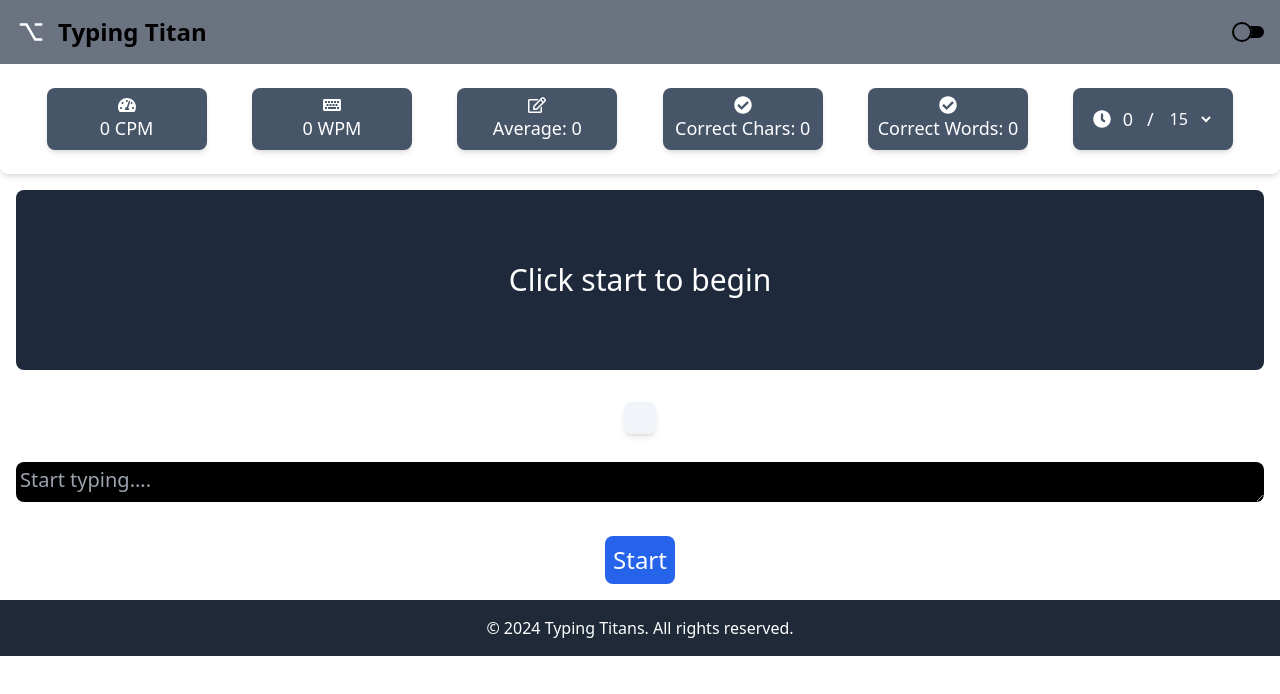
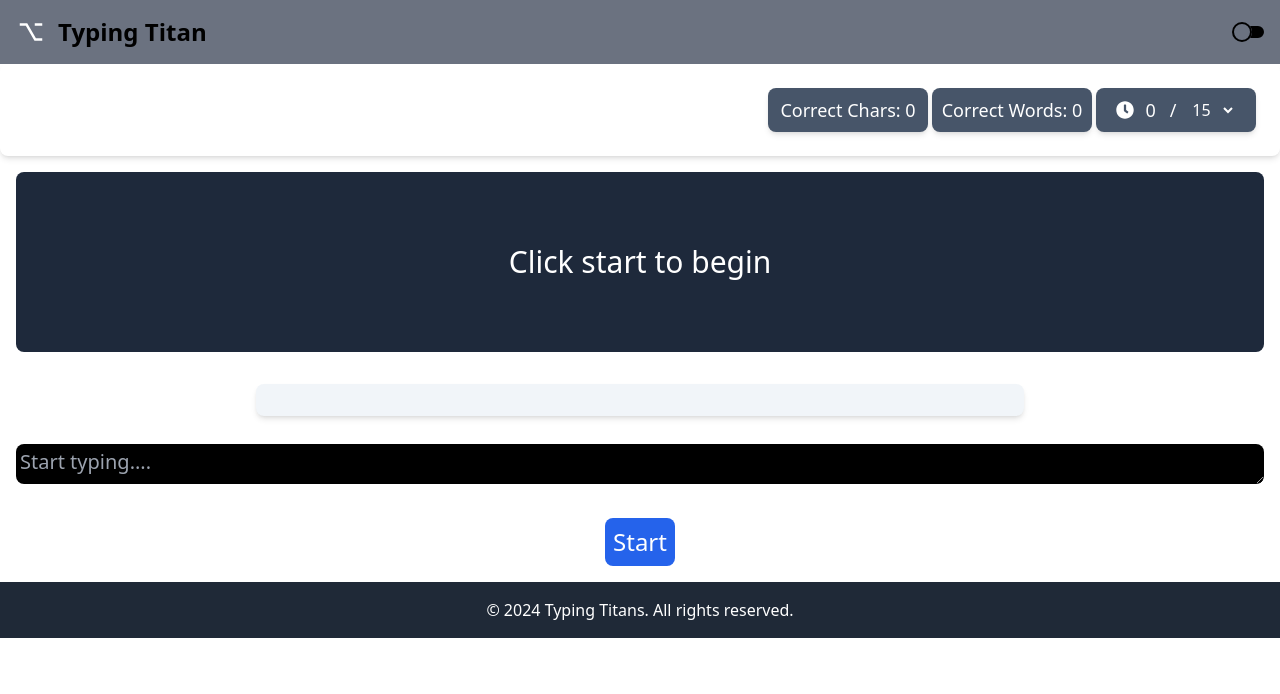
Before and after one commit to Tribhuvan-Web/typing-titans, a React (Vite) app: page / in a window 1280 px wide. Shown: the top 694 px of the page. Built offline with nearby package versions, Linux system fonts and the light colour scheme.

Commit message:
final touch left

```diff
--- a/public/data.json
+++ b/public/data.json
@@ -33,7 +33,7 @@
         {
             "id": 7,
             "title": "The Hidden Sanctuary",
-            "content": "In the kingdom of Elysia, there was a hidden sanctuary known only to a select few. This sanctuary, called Seraph’s Haven, was a place of peace and healing, where people could escape the troubles of the world. It was protected by a guardian named Seraphina, a mysterious figure who possessed the gift of healing. One day, a wounded soldier named Kael stumbled upon Seraph’s Haven while fleeing from a battle. Seraphina tended to his wounds and offered him refuge. As Kael recovered, he learned about the sanctuary’s history and the healing powers of its guardian. Word of Seraph’s Haven began to spread, and soon, people from all corners of Elysia sought refuge in the sanctuary. Seraphina welcomed them with open arms, using her gift to heal their physical and emotional scars. Kael, grateful for the second chance at life, vowed to protect the sanctuary and its people. As the years passed, Seraph’s Haven became a beacon of hope and healing for the kingdom. Seraphina’s legacy lived on through Kael and the sanctuary’s inhabitants, who continued to spread peace and compassion throughout Elysia."
+            "content": "In the kingdom of Elysia, there was a hidden sanctuary known only to a select few. This sanctuary, called Seraph’s Haven, was a place of peace and healing, where people could escape the troubles of the world. It was protected by a guardian named Seraphina, a mysterious figure who possessed the gift of healing. One day, a wounded soldier named Kael stumbled upon Seraph’s Haven while fleeing from a battle. Seraphina tended to his wounds and offered him refuge. As Kael recovered, he learned about the sanctuary’s history and the healing powers of its guardian. Word of Seraph's Haven began to spread, and soon, people from all corners of Elysia sought refuge in the sanctuary. Seraphina welcomed them with open arms, using her gift to heal their physical and emotional scars. Kael, grateful for the second chance at life, vowed to protect the sanctuary and its people. As the years passed, Seraph’s Haven became a beacon of hope and healing for the kingdom. Seraphina’s legacy lived on through Kael and the sanctuary’s inhabitants, who continued to spread peace and compassion throughout Elysia."
         },
         {
             "id": 8,
--- a/src/App.jsx
+++ b/src/App.jsx
@@ -1,7 +1,7 @@
 import React, { useEffect, useState } from "react";
-import FooterComponent from "./components/FooterComponent";
+import FooterComponent from "./components/UnfunctionalComponent/FooterComponent";
+import NavbarComponents from "./components/UnfunctionalComponent/NavbarComponents";
 import MainComponents from "./components/MainComponents";
-import NavbarComponents from "./components/NavbarComponents";
 
 function App() {
   const [isMobile, setIsMobile] = useState(false);
--- a/src/components/ErrorComponent.jsx
+++ b/src/components/ErrorComponent.jsx
@@ -1,15 +1,26 @@
-import { Input } from "postcss";
 import React from "react";
 
-const ErrorComponent = ({
-  inputText = "",
-  incorrectIndex,
-  incorrectValue = "",
-}) => {
+const ErrorComponent = ({ inputText = "", incorrectIndex }) => {
+  const inputLength = inputText.length;
+  const visibleCharacters = 20; // Number of characters to show in the view
+
+  const getTransformValue = (length, visibleChars, charWidth = 1.8) => {
+    return Math.max(0, length - visibleChars) * charWidth;
+  };
+
   return (
     <div className="text-3xl flex flex-col items-center mt-4">
-      {incorrectIndex === null ? (
-        <div className="flex justify-center items-center bg-slate-100 p-4 rounded-lg shadow-md">
+      <div className="flex justify-center items-center bg-slate-100 p-4 rounded-lg shadow-md overflow-hidden w-full max-w-3xl">
+        <div className="whitespace-nowrap overflow-hidden w-full max-w-full">
+          <div
+            className="flex items-center"
+            style={{
+              transform: `translateX(-${getTransformValue(
+                inputLength,
+                visibleCharacters
+              )}rem)`,
+            }}
+          >
             {inputText.split("").map((char, index) => (
               <span
                 key={index}
@@ -23,24 +34,8 @@ const ErrorComponent = ({
               </span>
             ))}
           </div>
-      ) : (
-        <div className="flex flex-col justify-center  bg-slate-500 p-4 rounded-lg shadow-md">
-          <p className="text-blue-900 mb-2 text-lg font-semibold">
-            There is an error:
-          </p>
-          <p>
-            <span className="font-light text-white">Entered value :</span>
-            <span className="bg-red-200 text-red-500 p-1 rounded-xl mx-1">
-              {inputText[incorrectIndex]}
-            </span>{" "}
-            &nbsp;
-            <span className="font-light text-white">Expected:</span>
-            <span className="bg-red-600 text-white p-2 rounded-lg mx-2">
-              {incorrectValue}
-            </span>
-          </p>
         </div>
-      )}
+      </div>
     </div>
   );
 };
--- a/src/components/MainComponents.jsx
+++ b/src/components/MainComponents.jsx
@@ -1,14 +1,12 @@
 import React, { useEffect, useRef, useState } from "react";
 import InputText from "./InputText";
 import MetricsDisplay from "./MetricsDisplay";
-import StoryComponent from "./StoryComponent";
+import StoryComponent from "./UnfunctionalComponent/StoryComponent";
 import ButtonComponent from "./ButtonComponent";
 import ErrorComponent from "./ErrorComponent";
 import CustomAlert from "./CustomAlert";
 
 const MainComponents = () => {
-  const [stories, setStories] = useState([]);
-  const [randomStory, setRandomStory] = useState(null);
   const [correctCount, setCorrectCount] = useState(0);
   const [timer, setTimer] = useState(0);
   const [correctWordCount, setCorrectWordCount] = useState(0);
@@ -18,10 +16,97 @@ const MainComponents = () => {
   const [incorrectValue, setIncorrectValue] = useState(null);
   const [showAlert, setShowAlert] = useState(false);
   const [isTiming, setIsTiming] = useState(false);
+  const [stories, setStories] = useState([]);
+  const [randomStory, setRandomStory] = useState(null);
   const [buttonDisabled, setButtonDisabled] = useState(false);
+  const [finalCPM, setFinalCPM] = useState(0);
+  const [finalWPM, setFinalWPM] = useState(0);
+  const [finalAvg, setFinalAvg] = useState(0);
   const intervalId = useRef(null);
   const textAreaRef = useRef(null);
   let startTime;
+
+  const handleInputChange = (event) => {
+    const { value } = event.target;
+    let correctChars = 0;
+    let errorIndex = null;
+    let errorVal = null;
+    let wordCount = 0;
+
+    if (!isTiming) {
+      setIsTiming(true);
+      startTimer();
+    }
+
+    for (let i = 0; i < value.length; i++) {
+      if (value[i] === randomStory.content[i]) {
+        correctChars++;
+        if (value[i] === " ") {
+          wordCount++;
+        }
+      } else {
+        errorVal = randomStory.current.content[i];
+        errorIndex = i;
+        break;
+      }
+    }
+    setInput(value);
+    setCorrectCount(correctChars);
+    setCorrectWordCount(wordCount);
+    setIncorrectValue(errorVal);
+    setIncorrectIndex(errorIndex);
+  };
+
+  const getRandomInt = (min, max) => {
+    return Math.floor(Math.random() * (max - min + 1)) + min;
+  };
+
+  const calculateAverage = () => {
+    const cpm = calculateCPM();
+    const wpm = calculateWPM();
+    return (cpm + wpm) / 2;
+  };
+
+  const startTimer = () => {
+    clearInterval(intervalId.current);
+    setTimer(0);
+    setButtonDisabled(true);
+    startTime = new Date();
+    intervalId.current = setInterval(() => {
+      const elapsedTime = getTimerTime();
+      setTimer(elapsedTime);
+      if (elapsedTime == selectedTime) {
+        clearInterval(intervalId.current);
+        setIsTiming(false);
+        setButtonDisabled(false);
+
+        const cpm = calculateCPM();
+        const wpm = calculateWPM();
+        const avg = calculateAverage();
+
+        setFinalCPM(cpm);
+        setFinalWPM(wpm);
+        setFinalAvg(avg);
+        setShowAlert(true);
+      }
+    }, 1000);
+  };
+
+  const getTimerTime = () => {
+    return Math.floor((new Date() - startTime) / 1000);
+  };
+
+  const handleSelectChange = (event) => {
+    setSelectedTime(event.target.value);
+  };
+
+  const handleCloseAlert = () => {
+    setShowAlert(false);
+    setTimer(0);
+    setCorrectCount(0);
+    setCorrectWordCount(0);
+    setInput(""); // Clear the input text when closing the alert
+  };
 
   const focusTextArea = () => {
     if (textAreaRef.current) {
@@ -34,85 +119,18 @@ const MainComponents = () => {
     alert("No cheating");
   };
 
-  const handleInputChange = (event) => {
-    const { value } = event.target;
-    if (!isTiming) {
-      setIsTiming(true);
-      startTimer();
+  const calculateCPM = () => {
+    if (timer > 0) {
+      return Math.floor((correctCount / timer) * 60);
     }
-    let correctChars = 0;
-    let errorIndex = null;
-    let errorVal = null;
-    let wordCount = 0;
-    for (let i = 0; i < value.length; i++) {
-      if (value[i] === randomStory?.content[i]) {
-        correctChars++;
-        if (value[i] === " ") {
-          wordCount++;
-        }
-      } else {
-        errorVal = randomStory?.content[i];
-        errorIndex = i;
-        break;
-      }
-    }
-    setInput(value);
-    setCorrectCount(correctChars);
-    setCorrectWordCount(wordCount);
-    setIncorrectValue(errorVal);
-    setIncorrectIndex(errorIndex);
-    if (correctChars === randomStory?.content.length) {
-      clearInterval(intervalId.current);
-      setIsTiming(false);
-    }
-  };
-
-  const startTimer = () => {
-    clearInterval(intervalId.current);
-    setTimer(0);
-    startTime = new Date();
-    intervalId.current = setInterval(() => {
-      const elapsedTime = getTimerTime();
-      setTimer(elapsedTime);
-      if (elapsedTime >= selectedTime) {
-        clearInterval(intervalId.current);
-        setIsTiming(false);
-        setButtonDisabled(false);
-        setShowAlert(true);
-      } else {
-        setButtonDisabled(true);
-      }
-    }, 1000);
-  };
-
-  const getTimerTime = () => {
-    return Math.floor((new Date() - startTime) / 1000);
-  };
-
-  const handleSelectChange = (event) => {
-    setSelectedTime(event.target.value);
-  };
-
-  const handleTimeUp = () => {
-    setIsTiming(false);
-  };
-
-  const calculateCPM = () => {
-    const minutes = timer / 60;
-    if (minutes > 0) {
-      return Math.floor(correctCount / minutes);
-    } else {
-      return 0;
-    }
+    return 0;
   };
 
   const calculateWPM = () => {
-    const minutes = timer / 60;
-    if (minutes > 0) {
-      return Math.floor(correctWordCount / minutes);
-    } else {
-      return 0;
+    if (timer > 0) {
+      return Math.floor((correctWordCount / timer) * 60);
     }
+    return 0;
   };
 
   useEffect(() => {
@@ -138,30 +156,17 @@ const MainComponents = () => {
     }
   };
 
-  const getRandomInt = (min, max) => {
-    return Math.floor(Math.random() * (max - min + 1)) + min;
-  };
-
-  const calculateAverage = () => {
-    const cpm = calculateCPM();
-    const wpm = calculateWPM();
-    return (cpm + wpm) / 2;
-  };
-
   return (
     <>
       {showAlert && (
         <CustomAlert
-          cpm={calculateCPM()}
-          wpm={calculateWPM()}
-          average={calculateAverage()}
-          onClose={() => setShowAlert(false)}
+          cpm={finalCPM}
+          wpm={finalWPM}
+          average={finalAvg}
+          onClose={handleCloseAlert}
         />
       )}
       <MetricsDisplay
-        cpm={calculateCPM()}
-        wpm={calculateWPM()}
-        average={calculateAverage()}
         correctCount={correctCount}
         correctWordCount={correctWordCount}
         timer={timer}
--- a/src/components/MetricsDisplay.jsx
+++ b/src/components/MetricsDisplay.jsx
@@ -1,16 +1,7 @@
 import React from "react";
-import {
-  FaTachometerAlt,
-  FaKeyboard,
-  FaClock,
-  FaCheckCircle,
-  FaRegEdit,
-} from "react-icons/fa";
+import { FaClock } from "react-icons/fa";
 
 const MetricsDisplay = ({
-  cpm,
-  wpm,
-  average,
   correctCount,
   correctWordCount,
   timer,
@@ -18,25 +9,11 @@ const MetricsDisplay = ({
   handleSelectChange,
 }) => {
   return (
-    <div className="flex flex-wrap justify-around text-white p-6 rounded-lg shadow-md">
+    <div className="flex flex-wrap justify-end space-x-1 text-white p-6 rounded-lg shadow-md">
       <div className="flex flex-col items-center bg-slate-600 p-2 rounded-lg shadow-md w-40">
-        <FaTachometerAlt className="text-lg" />
-        <p className="text-lg">{cpm} CPM</p>
-      </div>
-      <div className="flex flex-col items-center bg-slate-600 p-2 rounded-lg shadow-md w-40">
-        <FaKeyboard className="text-lg" />
-        <p className="text-lg">{wpm} WPM</p>
-      </div>
-      <div className="flex flex-col items-center bg-slate-600 p-2 rounded-lg shadow-md w-40">
-        <FaRegEdit className="text-lg" />
-        <p className="text-lg">Average: {average}</p>
-      </div>
-      <div className="flex flex-col items-center bg-slate-600 p-2 rounded-lg shadow-md w-40">
-        <FaCheckCircle className="text-lg" />
         <p className="text-lg">Correct Chars: {correctCount}</p>
       </div>
       <div className="flex flex-col items-center bg-slate-600 p-2 rounded-lg shadow-md w-40">
-        <FaCheckCircle className="text-lg" />
         <p className="text-lg">Correct Words: {correctWordCount}</p>
       </div>
       <div className="flex justify-evenly items-center bg-slate-600 p-2 rounded-lg shadow-md w-40">
--- a/src/components/NavbarComponents.jsx
+++ b/src/components/UnfunctionalComponent/NavbarComponents.jsx
@@ -1,6 +1,6 @@
 import React, { useEffect, useState } from "react";
 import { MdOutlineKeyboardOptionKey } from "react-icons/md";
-import ".././App.css";
+import "../.././App.css";
 import { BsToggle2Off, BsToggle2On } from "react-icons/bs";
 
 const NavbarComponents = () => {
```
Also changed, not shown: src/components/ButtonComponent.jsx (+9 -12 lines), src/components/UnfunctionalComponent/FooterComponent.jsx (renamed from src/components/FooterComponent.jsx), src/components/UnfunctionalComponent/StoryComponent.jsx (renamed from src/components/StoryComponent.jsx), src/components/prac.jsx (added). Lines whose indentation alone changed are shown as unchanged.
